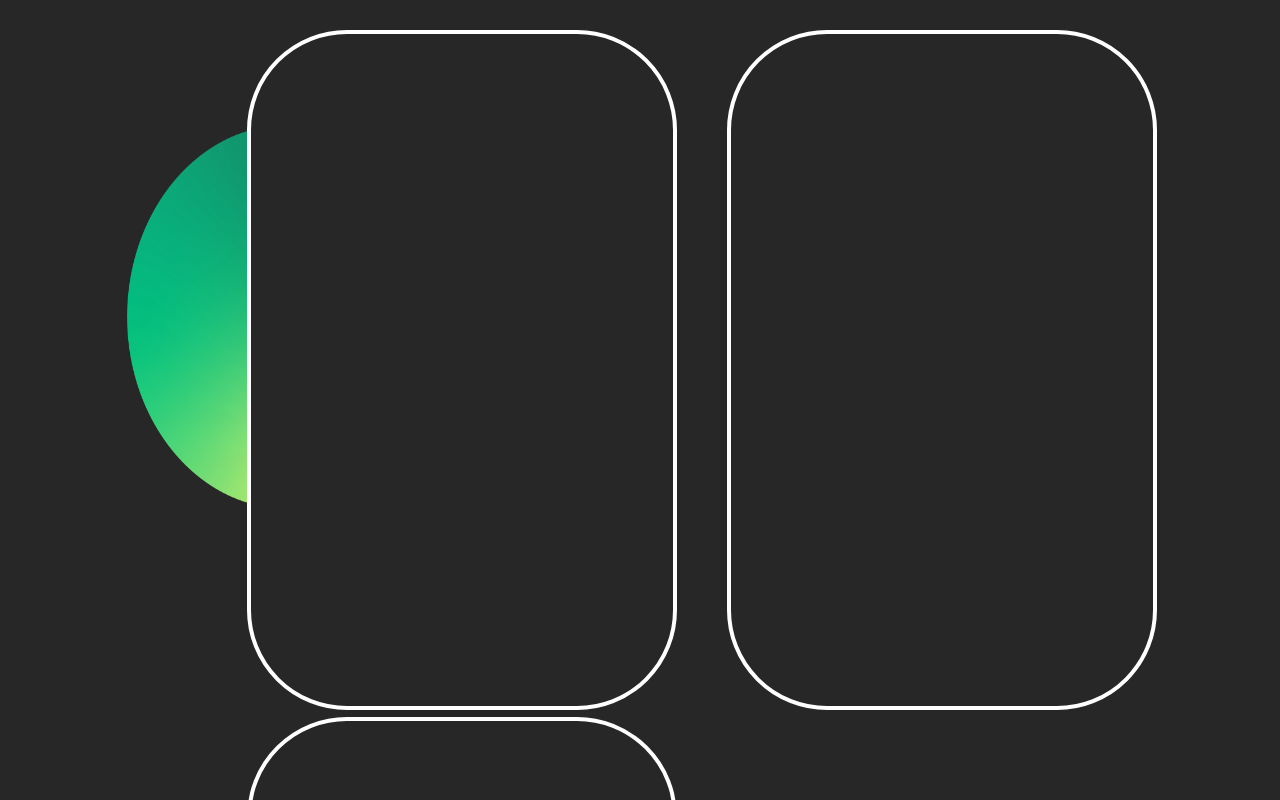
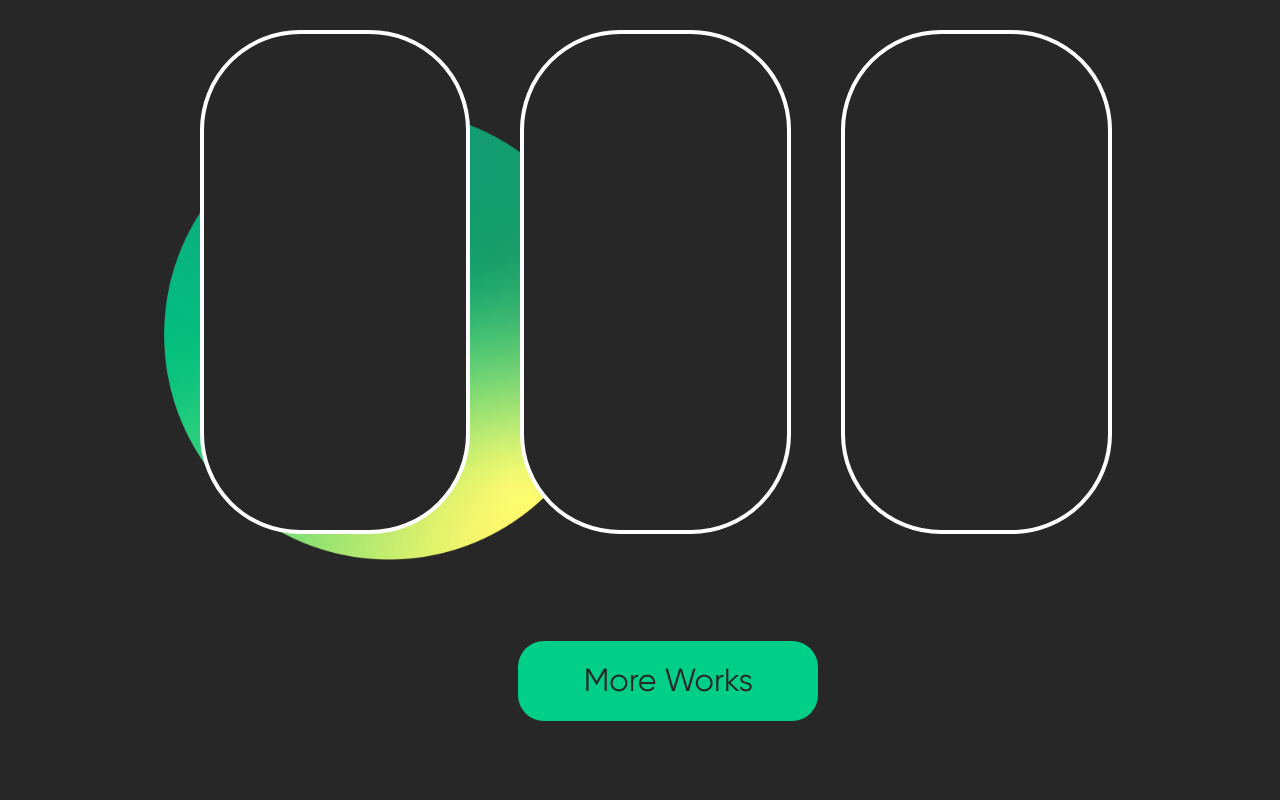
Before and after one commit to JesicaHoffman/NergiWeb, an Angular app: page / in a window 1280 px wide. Shown: the part 1140-1940 px from the top of the page. Built offline with nearby package versions, Linux system fonts and the light colour scheme.

Commit message:
update works

```diff
--- a/src/app/components/contact/contact.component.html
+++ b/src/app/components/contact/contact.component.html
@@ -1,27 +1,28 @@
-
-
 <div *ngIf="!isloading" class="cont-ainer">
   <div>
-    <h1>Lets Connect for a Successful
-      Product Journey.</h1>
+    <h1>Lets Connect for a Successful Product Journey.</h1>
   </div>
 
   <form [formGroup]="form" id="form" (submit)="handlesubmit($event)">
-  <label for="nombre">Name</label><br>
-  <input class="inputActivo" type="text" formControlName="nombre">
-  <br> <br>
-  <label for="email">Email</label><br>
-  <input class="inputActivo" type="email" formControlName="email">
-  <br> <br>
-  <label for="telefono">Phone number</label><br>
-  <input class="inputActivo" type="text" formControlName="telefono">
-  <br> <br>
-  <label for="mensaje">Message</label><br>
-  <input class="inputActivo" formControlName="mensaje">
-  <br> <br><br>
+    <label for="nombre">Name</label><br />
+    <input class="inputActivo" type="text" formControlName="nombre" />
+    <br />
+    <br />
+    <label for="email">Email</label><br />
+    <input class="inputActivo" type="email" formControlName="email" />
+    <br />
+    <br />
+    <label for="telefono">Phone number</label><br />
+    <input class="inputActivo" type="text" formControlName="telefono" />
+    <br />
+    <br />
+    <label for="mensaje">Message</label><br />
+    <input class="inputActivo" formControlName="mensaje" />
+    <br />
+    <br /><br />
     <button class="btn" type="submit">Get in touch</button>
   </form>
-<br>
+  <br />
   <div *ngIf="success" class="alert-success" role="alert">
     Mensaje enviado exitosamente!
     <button type="button" class="close" data-dismiss="alert" aria-label="Close">
@@ -30,6 +31,10 @@
   </div>
 </div>
 
-<div *ngIf="isloading"  class="cont-ainer">
-<img src="../assets/images/loading.gif" alt="this slowpoke moves"  width="100" />
+<div *ngIf="isloading" class="cont-ainer">
+  <img
+    src="../assets/images/loading.gif"
+    alt="this slowpoke moves"
+    width="100"
+  />
 </div>
--- a/src/app/components/home/home.component.html
+++ b/src/app/components/home/home.component.html
@@ -15,7 +15,6 @@
   <!-- <img src="../assets/images/loading.gif" alt="this slowpoke moves"  width="100" /> -->
 </div>
 
-
 <div class="cont">
   <app-works></app-works>
 </div>
--- a/src/app/components/works/works.component.css
+++ b/src/app/components/works/works.component.css
@@ -1,28 +1,20 @@
 .cont-ainer{
-  width: 100%;
-  height: 120vh;
+  width: 90vw;
+  height: 90vh;
   margin-top: 250px;
-  margin-left: 6%;
-  margin-right: 6%;
+  background-image: url("fondo.png");
+  background-repeat: no-repeat;
 }
 
 
-img{
-  width: 25vw;
-  height: 48vh;
-  position: absolute;
-  margin-top: 95px;
-  margin-left: 50px;
-}
 
 .works{
-  position: absolute;
-  margin-left: 120px;
+  margin-left: 13%;
 }
 
 .work{
-  width: 430px;
-  height: 680px;
+  width: 27%;
+  height: 63vh;
   border: 4px solid white;
   background-color: #272727;
   border-radius: 100px;
@@ -38,8 +30,8 @@ img{
   border-radius: 26px;
   font-size: 32px;
   font-weight: 300;
-  margin-top: 800px;
-  margin-left: 37%;
+  margin-top: 100px;
+  margin-left: 45%;
   border: none;
   cursor: pointer;
 }
--- a/src/app/components/works/works.component.html
+++ b/src/app/components/works/works.component.html
@@ -1,5 +1,5 @@
 <div class="cont-ainer">
-  <img id="ilustracion" src="../assets/images/circulo.png"/>
+
   <div class="works">
     <div class="work"></div>
     <div class="work"></div>
```
Also changed, not shown: src/app/components/works/fondo.png (added). Lines whose indentation alone changed are shown as unchanged.
